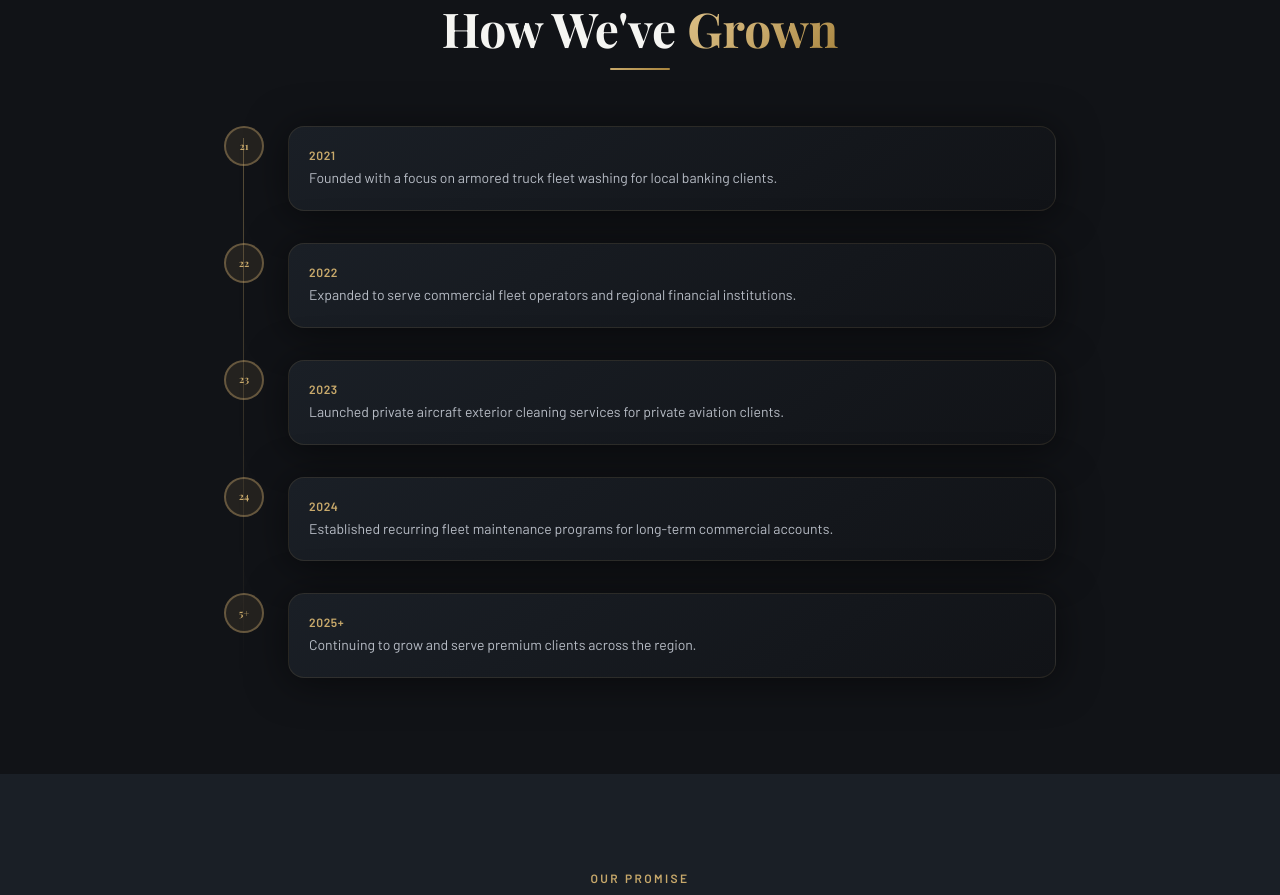
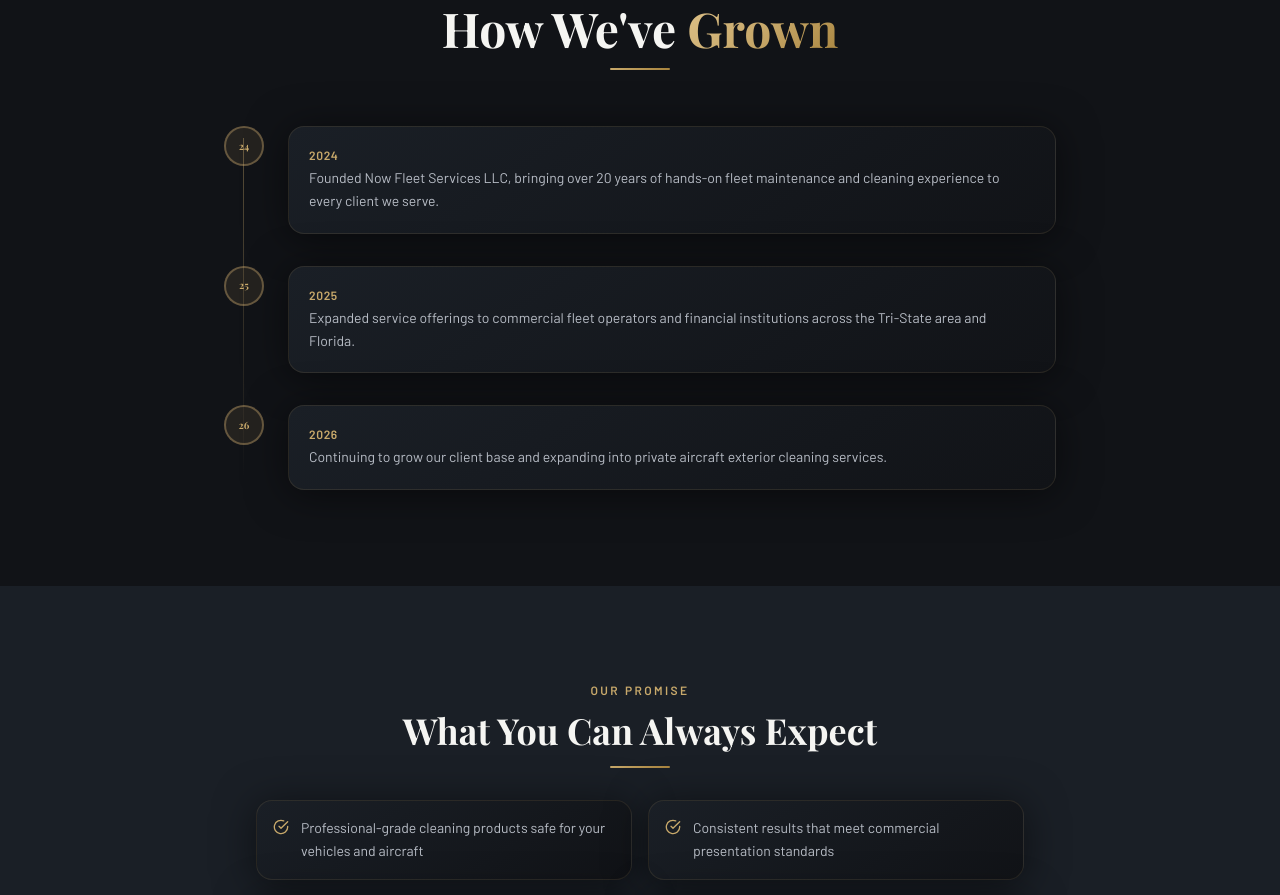
Before and after one commit to big6311/now-fleet-service, a Next.js app: page /about in a window 1280 px wide. Shown: the part 2200-3095 px from the top of the page. Built offline with nearby package versions, Linux system fonts and the light colour scheme; a web font is replaced by a local one.

Commit message:
Update milestones with new events and years

```diff
--- a/app/about/page.tsx
+++ b/app/about/page.tsx
@@ -45,11 +45,9 @@
 ];
 
 const milestones = [
-  { year: "2021", event: "Founded with a focus on armored truck fleet washing for local banking clients." },
-  { year: "2022", event: "Expanded to serve commercial fleet operators and regional financial institutions." },
-  { year: "2023", event: "Launched private aircraft exterior cleaning services for private aviation clients." },
-  { year: "2024", event: "Established recurring fleet maintenance programs for long-term commercial accounts." },
-  { year: "2025+", event: "Continuing to grow and serve premium clients across the region." },
+  { year: "2024", event: "Founded Now Fleet Services LLC, bringing over 20 years of hands-on fleet maintenance and cleaning experience to every client we serve." },
+  { year: "2025", event: "Expanded service offerings to commercial fleet operators and financial institutions across the Tri-State area and Florida." },
+  { year: "2026", event: "Continuing to grow our client base and expanding into private aircraft exterior cleaning services." },
 ];
 
 export default function AboutPage() {
```
